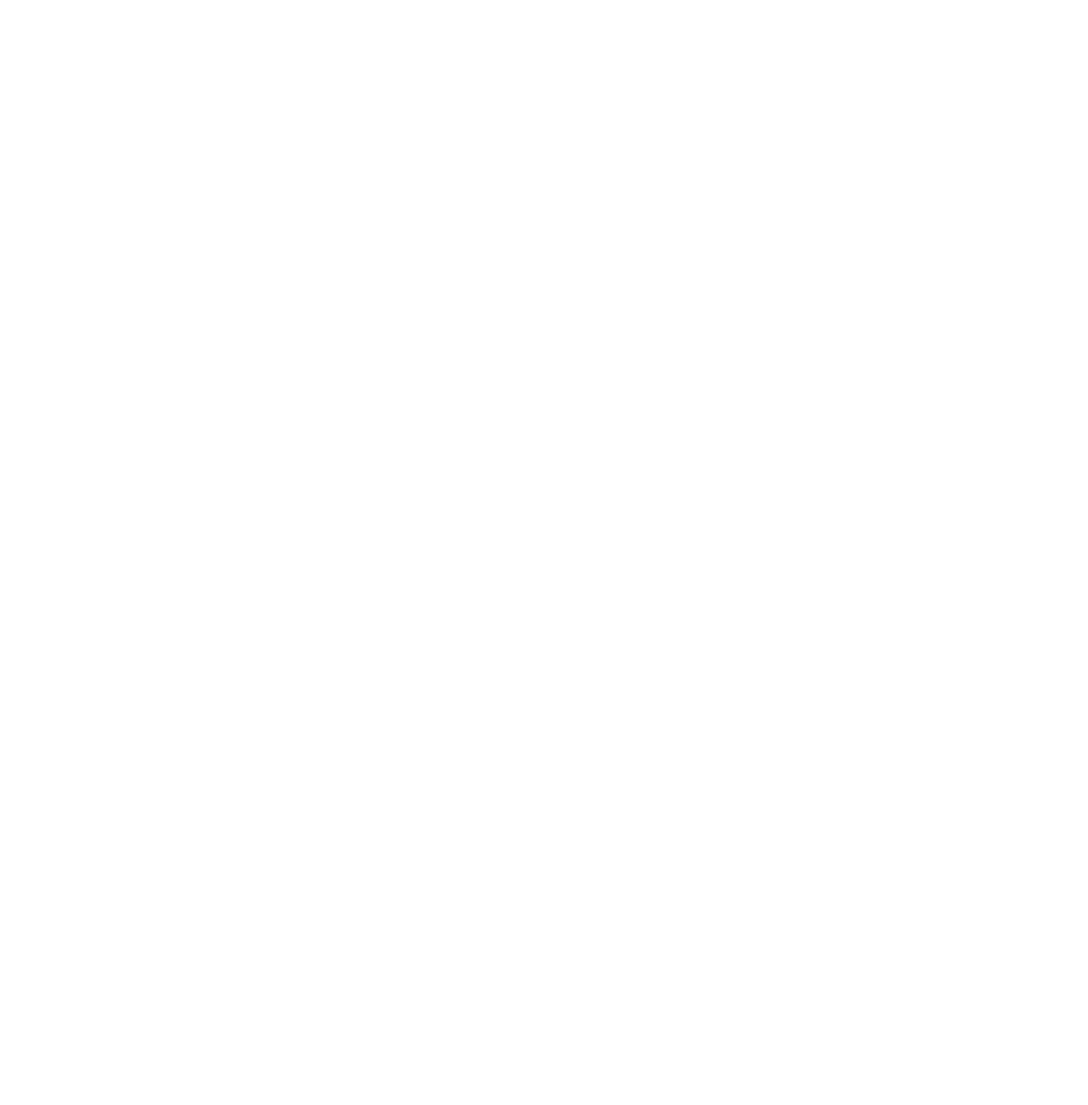
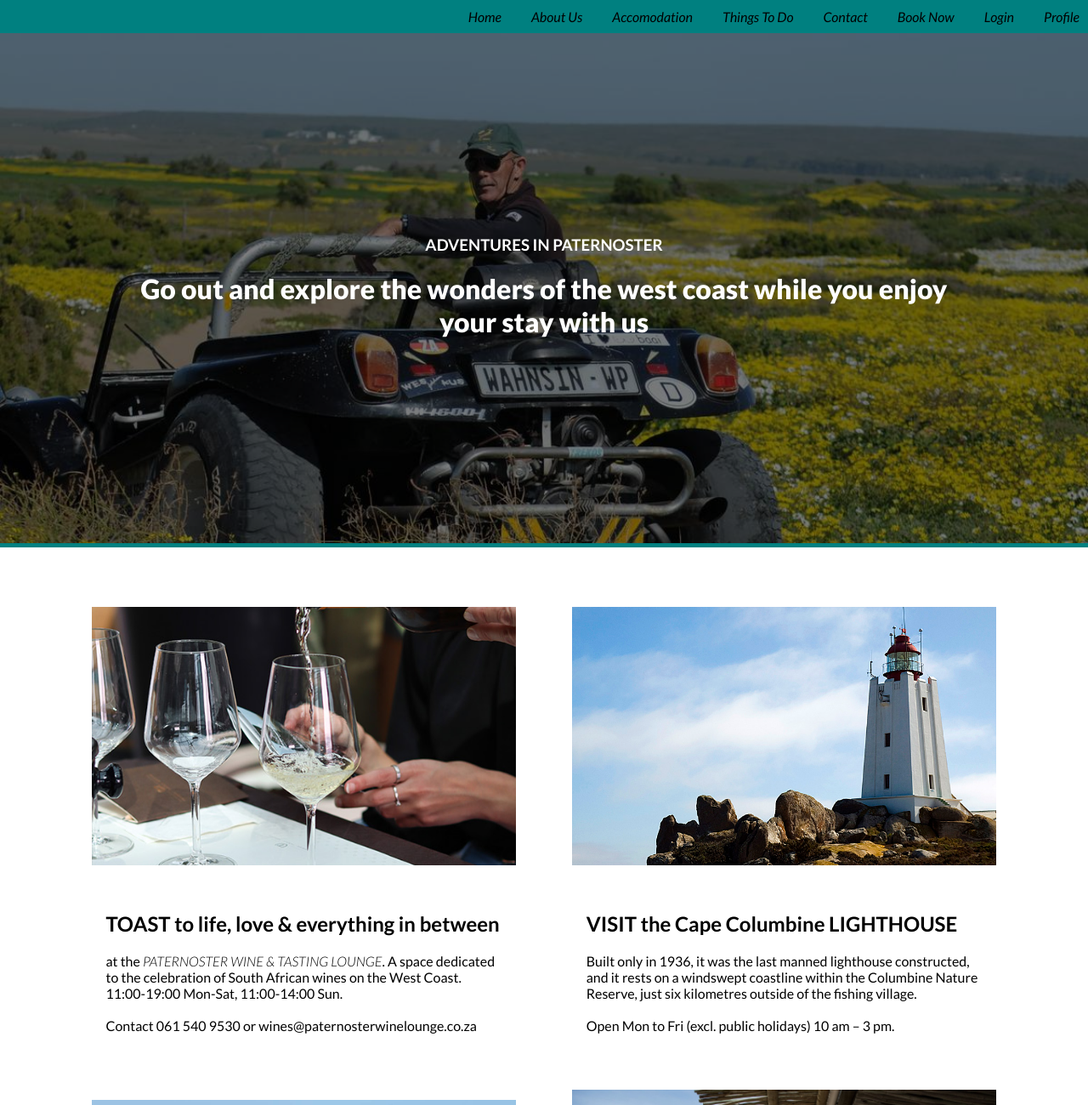
Before and after one commit to Starmarkus/Avanti-Lodge, a plain HTML site: page Things To Do/Out and About/outandabout.html in a window 1280 px wide. Shown: the top 1300 px of the page at 85% size. Before the commit the page ends 800 px from the top, so only its background shows below. Drawn offline with Linux system fonts and the light colour scheme.

Commit message:
Updated Out and About with some place holders

```diff
--- a/Things To Do/Out and About/outandabout.css
+++ b/Things To Do/Out and About/outandabout.css
@@ -0,0 +1,78 @@
+.actvitiesHeroDiv {
+  position: relative;
+  width: 100%;
+  height: 600px; /* or 100vh for full-screen */
+  background-image: url('/Images/ThingsToDoImages/OutAndAboutImages/beach-buggy-back-posed-2.jpg');
+  background-size: cover;
+  background-position: center;
+  display: flex;
+  align-items: center;
+  justify-content: center;
+  color: white;
+  text-align: center;
+  overflow: hidden;
+  margin-bottom: 5px;
+}
+
+.actvitiesHeroDiv::before {
+  content: "";
+  position: absolute;
+  top: 0;
+  left: 0;
+  width: 100%;
+  height: 100%;
+  background-color: rgba(0, 0, 0, 0.5); /* Dark tint */
+  z-index: 0;
+}
+
+.actvitiesHeroDivContent {
+  position: relative;
+  padding-left: 140px;
+  padding-right: 140px;
+  z-index: 1; /* Keeps text above the overlay */
+}
+
+.outAndAboutContainerDiv {
+  display: flex;
+  flex-wrap: wrap;
+  justify-content: space-evenly;
+  gap: 10px; /* optional spacing between rows and columns */
+  background-color: white;
+  min-height: 70vh;
+  padding: 70px;
+}
+
+.outAndAboutBannerDiv {
+  width: 47%;
+  display: flex;
+  flex-direction: column;
+  align-items: center;
+  margin-bottom: 5px; /* space between rows */
+}
+
+@media (max-width: 1208px) {
+  .outAndAboutBannerDiv {
+    width: 100%;
+  }
+}
+
+
+.outAndAboutBannerDivImage {
+  width: 98%;
+  aspect-ratio: 1.73 / 1; /* or 16 / 9, 3 / 2 depending on your design */
+  overflow: hidden;
+  display: flex;
+  align-items: center;
+  justify-content: center;
+}
+
+.outAndAboutBannerDivImage img {
+  width: 95%;
+  height: auto;
+  object-fit: cover;
+  display: block;
+}
+
+.outAndAboutBannerDivContent{
+    padding: 35px;
+}
--- a/Things To Do/Out and About/outandabout.html
+++ b/Things To Do/Out and About/outandabout.html
@@ -0,0 +1,91 @@
+<!DOCTYPE html>
+<html lang="en">
+<head>
+    <meta charset="UTF-8">
+    <meta name="viewport" content="width=device-width, initial-scale=1.0">
+    <title>Out and About</title>
+    <link rel="stylesheet" href="outandabout.css" />
+  <link rel="stylesheet" href="/Styling/sharedCSS.css" />
+
+</head>
+<body>
+     <div class="nav-links">
+      <a href="/index.html">Home</a>
+      <a href="/About Us/aboutus.html">About Us</a>
+      <a href="Accomodation/">Accomodation</a>
+      <a href="/Things To Do/Activities/activities.html">Things To Do</a>
+      <a href="/Contact/contact.html">Contact</a>
+      <a href="Booking/booking.html">Book Now</a>
+      <a href="Login/login.html">Login</a>
+      <a href="Profile/profile.html">Profile</a>
+    </div>
+
+     <div class="actvitiesHeroDiv">
+  <div class="actvitiesHeroDivContent">
+    <h3>ADVENTURES IN PATERNOSTER</h3>
+    <h1>Go out and explore the wonders of the west coast while you enjoy your stay with us</h1>
+</div>
+</div>
+
+<div class="outAndAboutContainerDiv">
+
+<div class="outAndAboutBannerDiv">
+    <div class="outAndAboutBannerDivImage">
+            <img src="/Images/ThingsToDoImages/OutAndAboutImages/OutAndAboutListingsImages/pouring-into-wine-glass.jpg" alt="Activities Banner" />
+    </div>
+    <div class="outAndAboutBannerDivContent">
+        <h2>TOAST to life, love & everything in between</h2>
+        <p>
+at the <a>PATERNOSTER WINE & TASTING LOUNGE</a>. A space dedicated to the celebration of South African wines on the West Coast.
+<br>11:00-19:00 Mon-Sat, 11:00-14:00 Sun.
+<br><br>Contact 061 540 9530 or wines@paternosterwinelounge.co.za
+</p>
+        </div>
+
+    </div>
+
+    <div class="outAndAboutBannerDiv">
+    <div class="outAndAboutBannerDivImage">
+            <img src="/Images/ThingsToDoImages/OutAndAboutImages/OutAndAboutListingsImages/lighthouse.jpg" alt="Activities Banner" />
+    </div>
+    <div class="outAndAboutBannerDivContent">
+        <h2>VISIT the Cape Columbine LIGHTHOUSE</h2>
+        <p>
+Built only in 1936, it was the last manned lighthouse constructed, and it rests on a windswept coastline within the Columbine Nature Reserve, just six kilometres outside of the fishing village.
+<br><br>Open Mon to Fri (excl. public holidays) 10 am – 3 pm.
+</p>
+        </div>
+    </div>
+
+
+    <div class="outAndAboutBannerDiv">
+    <div class="outAndAboutBannerDivImage">
+            <img src="/Images/ThingsToDoImages/OutAndAboutImages/beach-buggy-back-posed-2.jpg" alt="Activities Banner" />
+    </div>
+    <div class="outAndAboutBannerDivContent">
+        <h2>EXPLORE by BEACH BUGGY</h2>
+        <p>
+EXPLORE the surrounding area with an informative, scenic and thrilling BEACH BUGGY ride with local aficionado Deon.
+<br><br>Cell: 072 402 1829  Email: <a>deon@farrout.co.za </a>
+</p>
+        </div>
+    </div>
+
+
+     <div class="outAndAboutBannerDiv">
+    <div class="outAndAboutBannerDivImage">
+            <img src="/Images/ThingsToDoImages/OutAndAboutImages/OutAndAboutListingsImages/wolfgat-1.jpg" alt="Activities Banner" />
+    </div>
+    <div class="outAndAboutBannerDivContent">
+        <h2>EAT at WOLFGAT</h2>
+        <p>
+EAT at WOLFGAT which was voted the ‘Best Restaurant of the Year 2019’ by the World Restaurant Awards and experience a taste adventure with seasonally foraged Strandveld (only found on this coast line) dishes prepared and styled with flair by internationally renowned chef Kobus van der Merwe.
+<br><br>Bookings can only made online – <a>https://www.wolfgat.co.za</a>. </p>
+        </div>
+    </div>
+
+
+</div>
+
+</body>
+</html>
```
Also changed, not shown: Contact/contact.html (+1 -0 lines).
